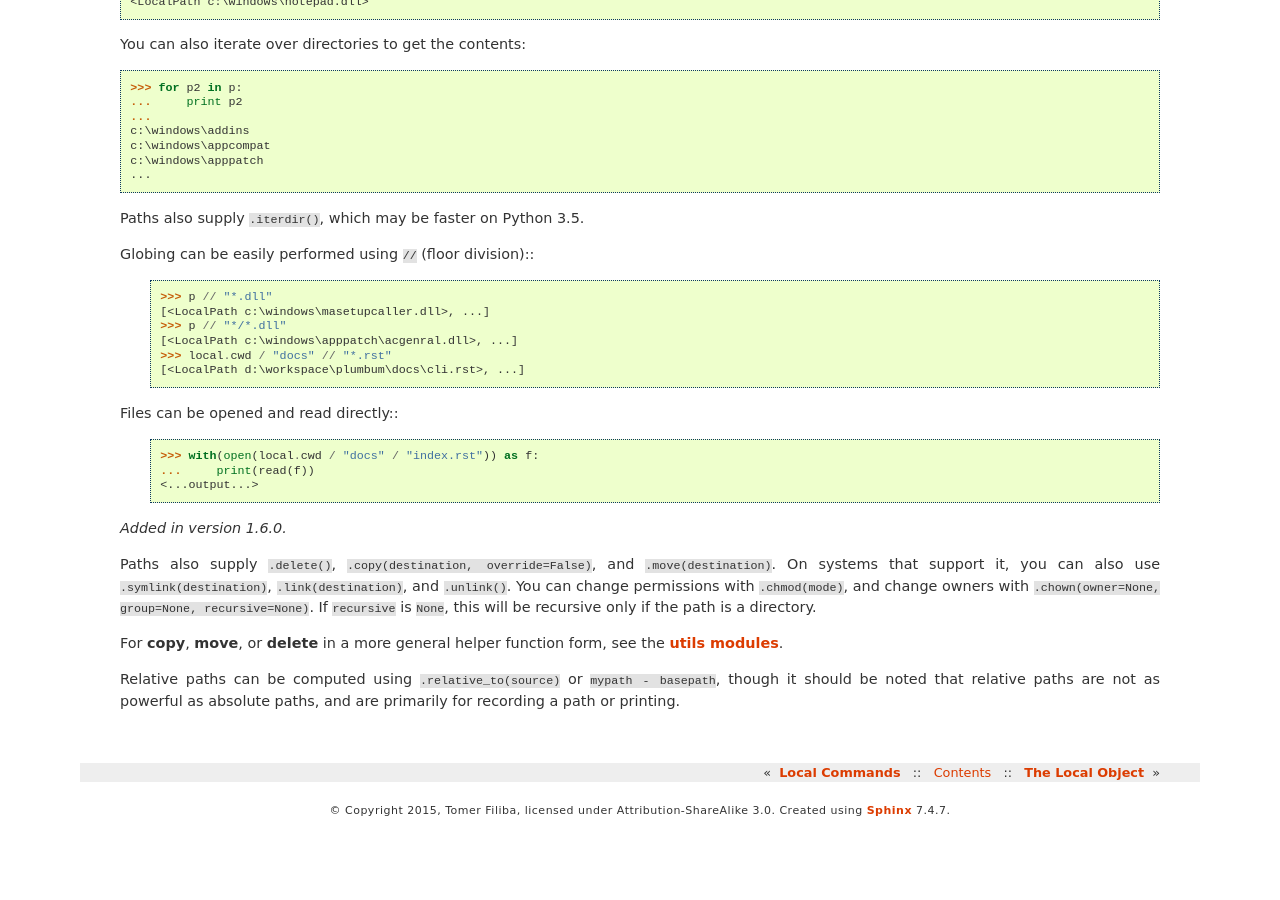
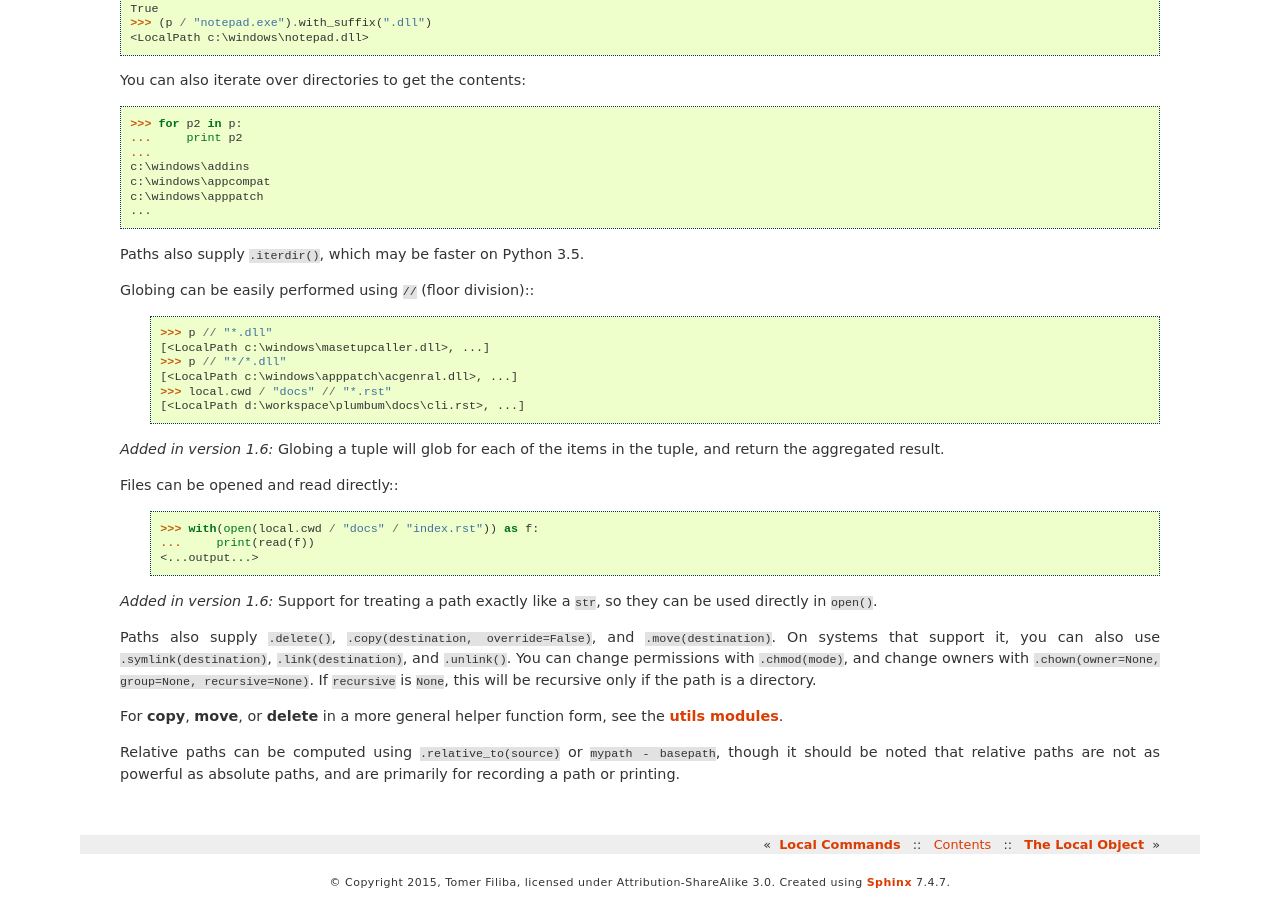
Before and after one commit to tomerfiliba/plumbum, a Sphinx documentation site: the page built from docs/paths.rst, in a window 1280 px wide and 900 px high, scrolled down 889 px. Built offline with Sphinx 7.4.7, drawn with Linux system fonts in a browser that asks for light colours; before the commit the page ends 1716 px from its top, so only the background shows below that; some of the changed text lies outside the part shown.

Commit message:
Cleaner usage of versionadded in docs.

```diff
--- a/docs/colorlib.rst
+++ b/docs/colorlib.rst
@@ -3,7 +3,7 @@
 Colorlib design
 ---------------
 
-.. versionadded:: 1.6.0
+.. versionadded:: 1.6
 
 
 The purpose of this document is to describe the system
--- a/docs/colors.rst
+++ b/docs/colors.rst
@@ -3,7 +3,7 @@
 Colors
 ------
 
-.. versionadded:: 1.6.0
+.. versionadded:: 1.6
 
 
 The purpose of the `plumbum.colors` library is to make adding
--- a/docs/paths.rst
+++ b/docs/paths.rst
@@ -10,6 +10,10 @@ by :func:`local.path() <platform.local_machine.LocalMachine.path>`. Paths are al
 are immutable, may refer to a remote machine, and can be used like a ``str``.
 In many respects, paths provide a similar API to pathlib in the Python 3.4+ standard library,
 with a few improvements and extra features.
+
+.. versionadded:: 1.6
+
+    Paths now support more pathlib like syntax, several old names have been depreciated, like ``.basename``
 
 The primary ways to create paths are from ``.cwd``, ``.env.home``, or ``.path(...)`` on a local
 or remote machine, with ``/`` or ``//`` for composition.
@@ -70,12 +74,18 @@ Globing can be easily performed using ``//`` (floor division)::
     [<LocalPath d:\workspace\plumbum\docs\cli.rst>, ...]
 
 
+.. versionadded:: 1.6
+
+    Globing a tuple will glob for each of the items in the tuple, and return the aggregated result.
+
 Files can be opened and read directly::
     >>> with(open(local.cwd / "docs" / "index.rst")) as f:
     ...     print(read(f))
     <...output...>
 
-.. versionadded:: 1.6.0
+.. versionadded:: 1.6
+
+    Support for treating a path exactly like a ``str``, so they can be used directly in ``open()``.
 
 Paths also supply ``.delete()``, ``.copy(destination, override=False)``, and ``.move(destination)``. On systems that
 support it, you can also use ``.symlink(destination)``, ``.link(destination)``, and ``.unlink()``. You can change permissions with ``.chmod(mode)``,
```
Also changed, not shown: docs/cli.rst (+6 -3 lines), docs/local_commands.rst (+9 -3 lines).
